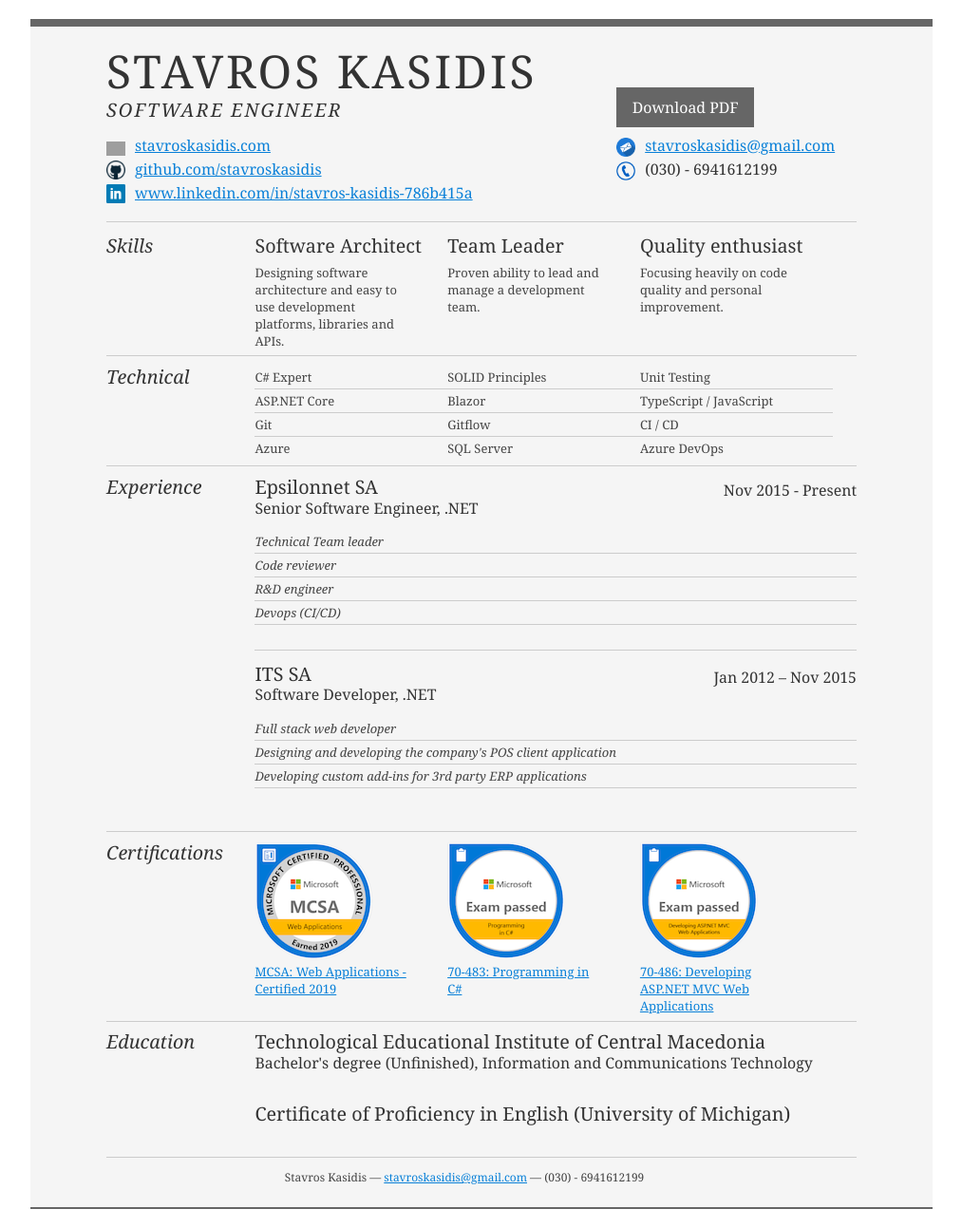
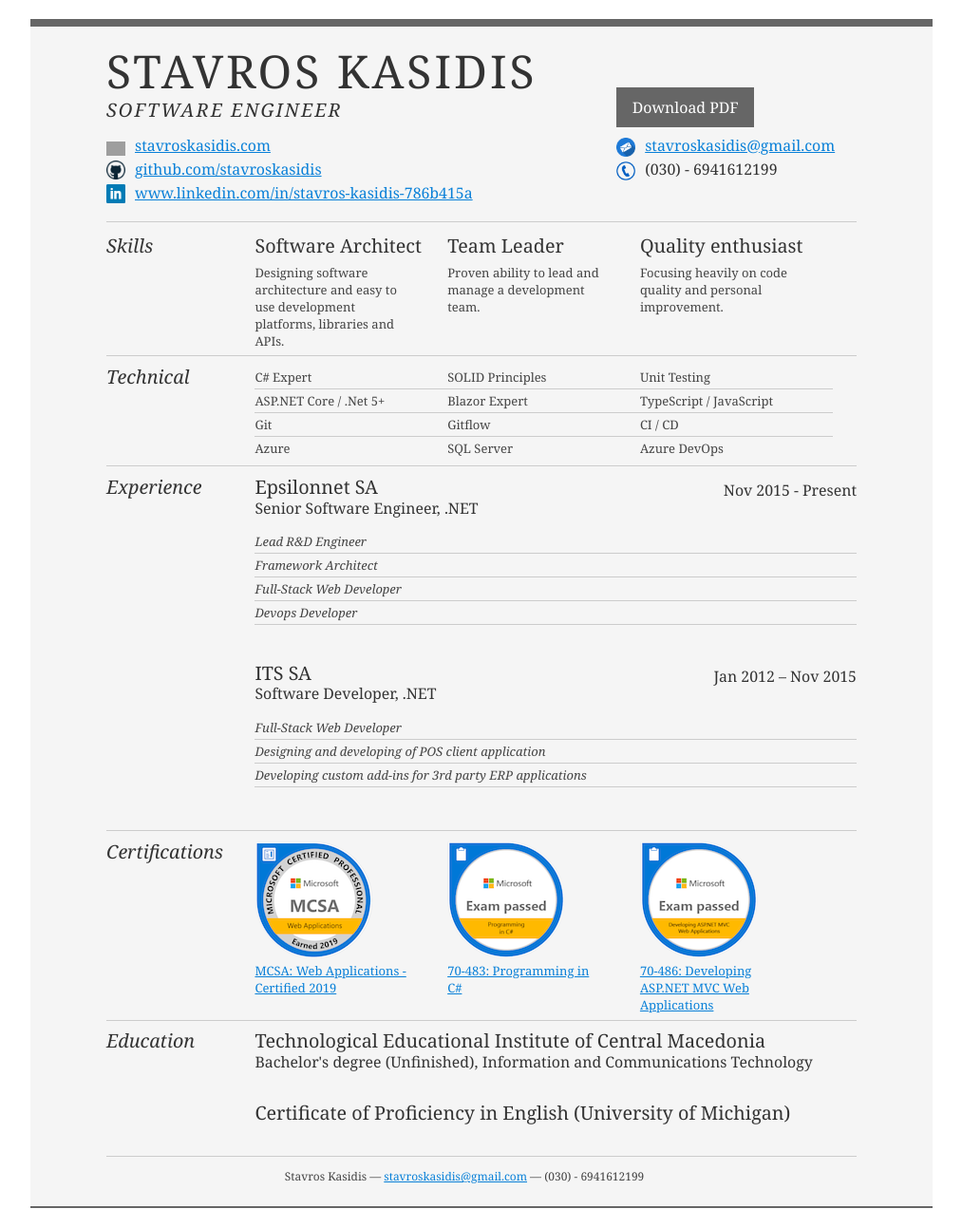
Before and after one commit to stavroskasidis/stavroskasidis.github.io, a Jekyll site: the page resume-static/index.html, which Jekyll copies as it is, in a window 1280 px wide. Shown: the whole page at 95% size, without its empty margins (133-1146 px from the left). Built offline with Jekyll 4.4.1, drawn with Linux system fonts in a browser that asks for light colours; grey boxes are pictures that could not be loaded.

Commit message:
cv update

```diff
--- a/resume-static/index.html
+++ b/resume-static/index.html
@@ -89,14 +89,14 @@
 							<div class="yui-u">
 								<ul class="talent">
 									<li>C# Expert</li>
-									<li>ASP.NET Core</li>
+									<li>ASP.NET Core / .Net 5+</li>
 									<li>Git</li>
 									<li class="last">Azure</li>
 								</ul>
 
 								<ul class="talent">
 									<li>SOLID Principles</li>
-									<li>Blazor</li>
+									<li>Blazor Expert</li>
 									<li>Gitflow</li>
 									<li class="last">SQL Server</li>
 								</ul>
@@ -126,10 +126,10 @@
 									<h4>Nov 2015 - Present</h4>
 									<p>
 										<ul>
-											<li><i>Technical Team leader</i></li>
-											<li><i>Code reviewer</i></li>
-											<li><i>R&D engineer</i></li>
-											<li><i>Devops (CI/CD)</i></li>
+											<li><i>Lead R&D Engineer</i></li>
+											<li><i>Framework Architect</i></li>
+											<li><i>Full-Stack Web Developer</i></li>
+											<li><i>Devops Developer</i></li>
 										</ul>
 									</p>
 								</div>
@@ -142,8 +142,8 @@
 
 									<p>
 										<ul>
-											<li><i>Full stack web developer</i></li>
-											<li><i>Designing and developing the company's POS client application</i></li>
+											<li><i>Full-Stack Web Developer</i></li>
+											<li><i>Designing and developing of POS client application</i></li>
 											<li><i>Developing custom add-ins for 3rd party ERP applications</i></li>
 										</ul>
 									</p>
--- a/resume-static/resume.css
+++ b/resume-static/resume.css
@@ -51,7 +51,7 @@ p.enlarge span { color: #000 }
 a#pdf { text-align: center;display: block;background: #666;color: white;padding: 9px;margin-bottom: 6px;text-decoration: none;width: 127px;}
 a#pdf:hover { background: #222; }
 
-.job { position: relative; margin-bottom: 1em; padding-bottom: 1em; border-bottom: 1px solid #ccc; }
+.job { position: relative; margin-bottom: 1em; padding-bottom: 1em; }
 .job h4 { position: absolute; top: 0.35em; right: 0 }
 .job p {margin: 0.75em 0 1em 0;}
 
```
Also changed, not shown: 1 other file.
